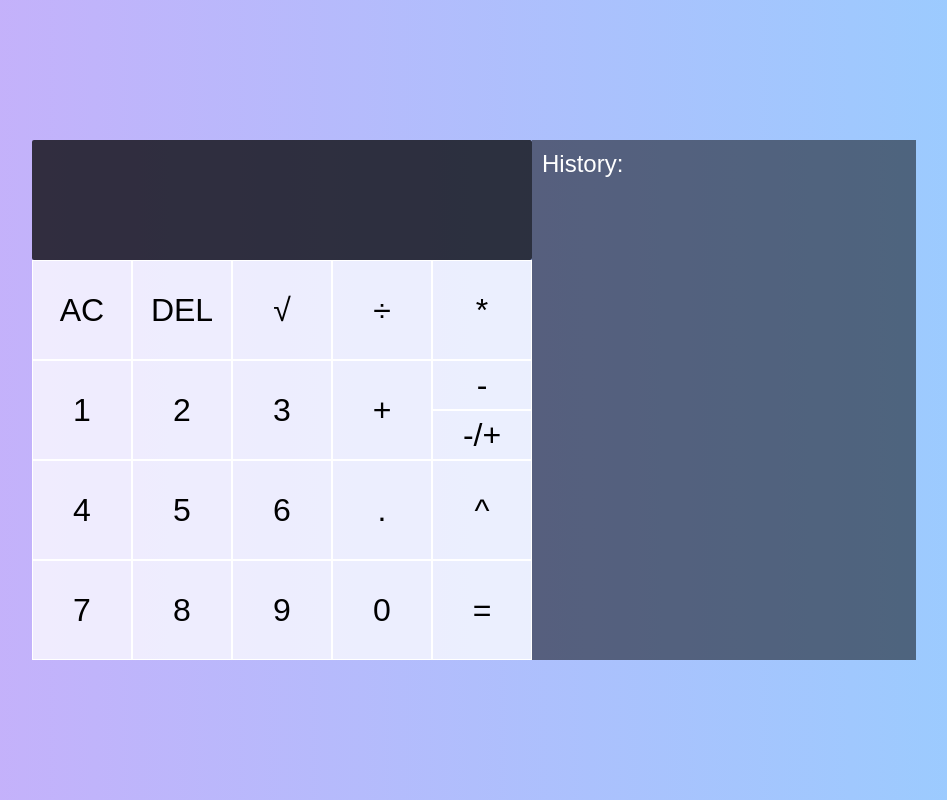
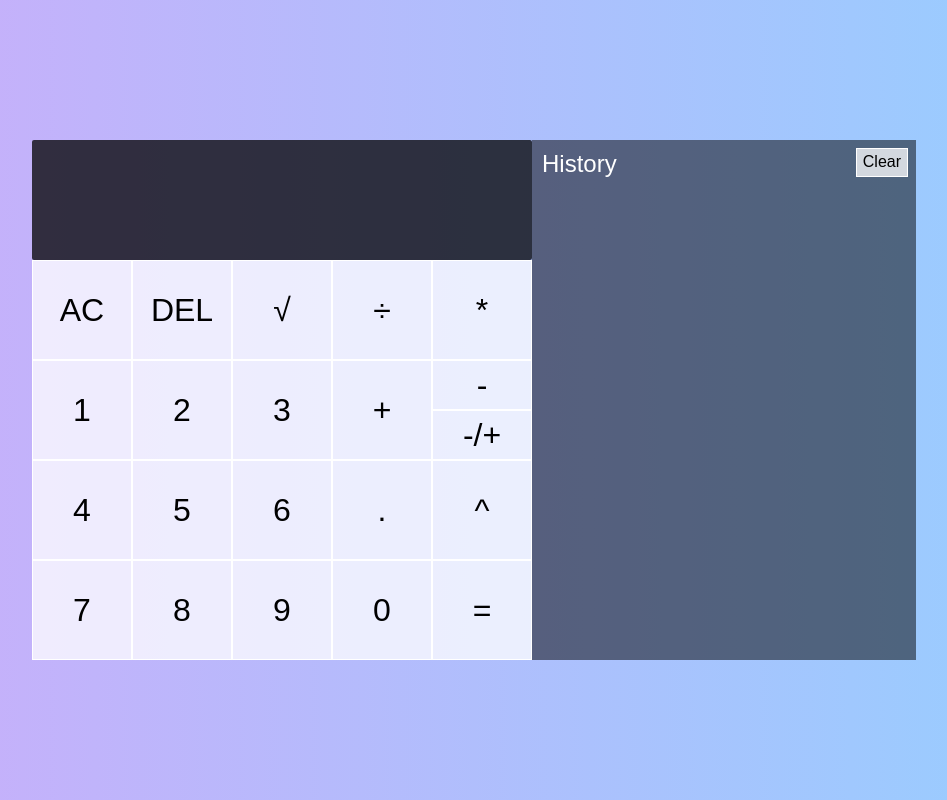
Before and after one commit to Polina04/calculator, a plain HTML site: page index.html in a window 1280 px wide. Shown: the whole page, without its empty margins (166-1113 px from the left). Drawn offline with Linux system fonts and the light colour scheme.

Commit message:
feat: add clear history button

```diff
--- a/index.html
+++ b/index.html
@@ -44,7 +44,8 @@
 
       <button data-equals>=</button>
       <div class="history">
-        History:
+        History
+        <button class="clear-history" data-clear-history>Clear</button>
         <ul data-history class="history-list"></ul>
       </div>
     </div>
--- a/main.js
+++ b/main.js
@@ -49,7 +49,6 @@ class Calculator {
       this.calculation.push(this.currentOperand, operation);
     } else {
       this.calculation.push(operation);
-
     }
 
     this.operation = operation;
@@ -149,6 +148,9 @@ class Calculator {
     this.history.insertAdjacentHTML("afterbegin", itemMarkup);
     this.calculation = [];
   }
+  clearHistory() {
+    this.history.innerHTML = "";
+  }
 
   getDisplayNumber(number) {
     const stringNumber = number.toString();
@@ -197,7 +199,8 @@ const refs = {
   currentOperandTextElement: document.querySelector("[data-current-operand]"),
   signChangeButton: document.querySelector("[data-sign-change]"),
   error: document.querySelector("[data-error]"),
-  history: document.querySelector("[data-history]")
+  history: document.querySelector("[data-history]"),
+  clearHistoryButton: document.querySelector("[data-clear-history]")
 };
 const calculator = new Calculator(
   refs.previousOperandTextElement,
@@ -242,3 +245,6 @@ refs.signChangeButton.addEventListener("click", () => {
   calculator.changeSign();
   calculator.updateDisplay();
 });
+refs.clearHistoryButton.addEventListener("click", () => {
+  calculator.clearHistory();
+});
--- a/styles.css
+++ b/styles.css
@@ -127,7 +127,19 @@ body {
   font-size: 24px;
   padding: 10px;
   list-style-type: square;
+  position: relative;
 }
 .history-list {
   list-style-type: square;
 }
+.calculator-grid > div > button.clear-history {
+  position: absolute;
+  right: 0.5rem;
+  top: 0.5rem;
+  max-width: 5rem;
+  height: 1.8rem;
+  font-size: 1rem;
+  border: 1px solid white;
+  outline: none;
+  background-color: rgba(255, 255, 255, 0.75);
+}
```
